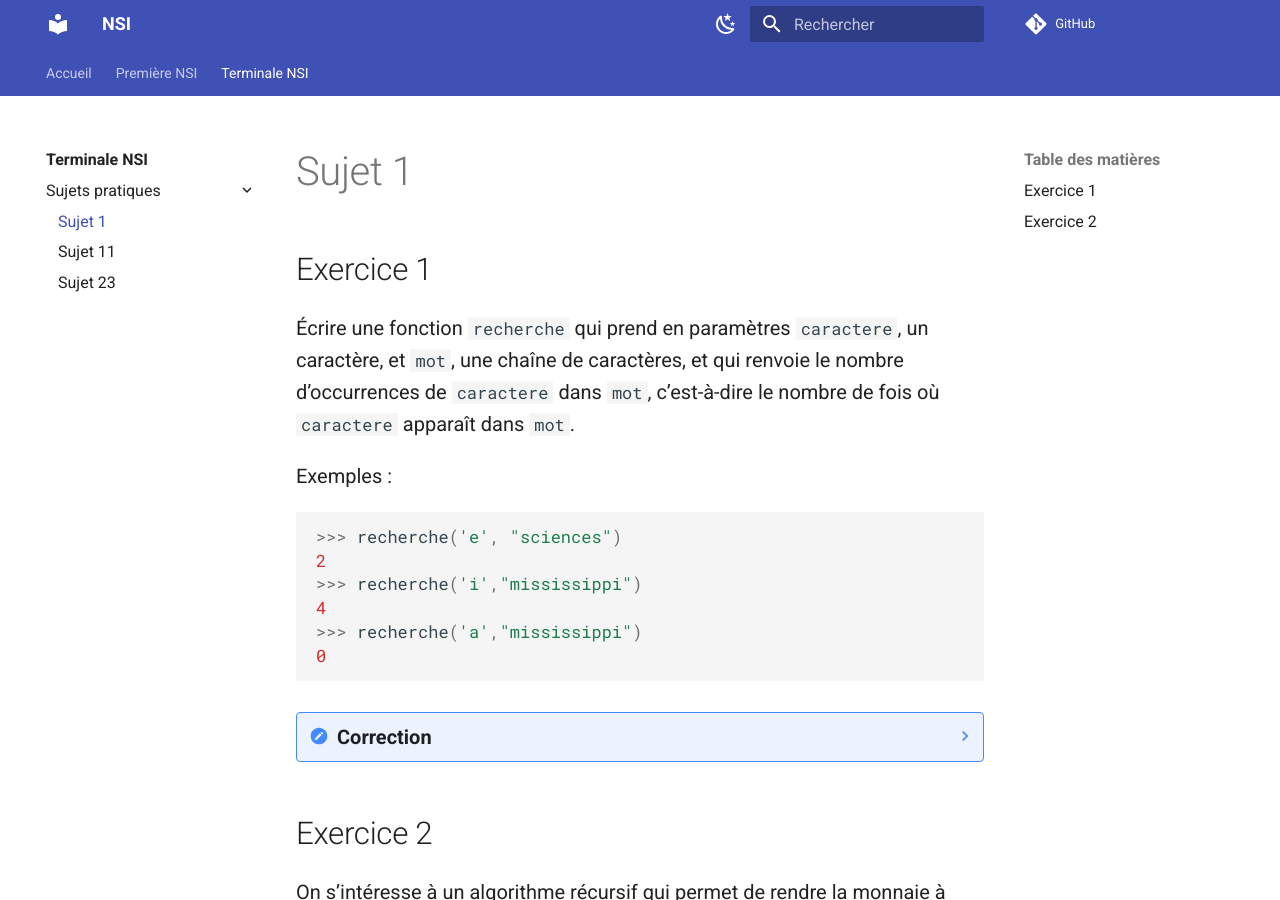
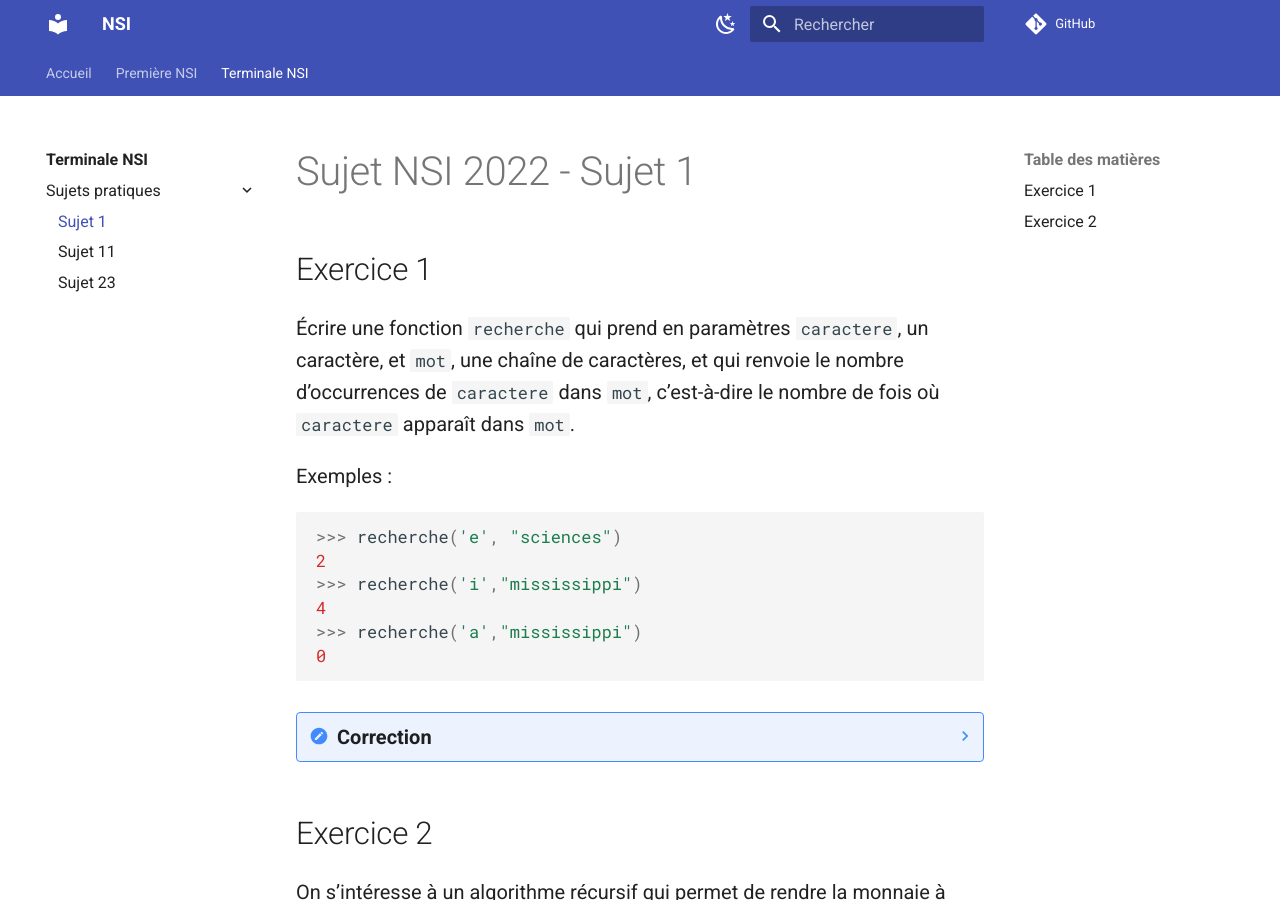
Before and after one commit to infocornouaille/nsi-cornouaille, an MkDocs documentation site: the page built from docs/terminales/sujets_pratiques/sujet1.md, in a window 1280 px wide and 900 px high. Built offline with MkDocs 1.6.1 and Material for MkDocs 9.7.7, drawn with Linux system fonts in a browser that asks for light colours; comment, search, counter and statistics services are not loaded.

Commit message:
Update sujet1.md

```diff
--- a/docs/terminales/sujets_pratiques/sujet1.md
+++ b/docs/terminales/sujets_pratiques/sujet1.md
@@ -1,4 +1,4 @@
-# Sujet 1
+# Sujet NSI 2022 - Sujet 1
 
 ## Exercice 1
 
```
